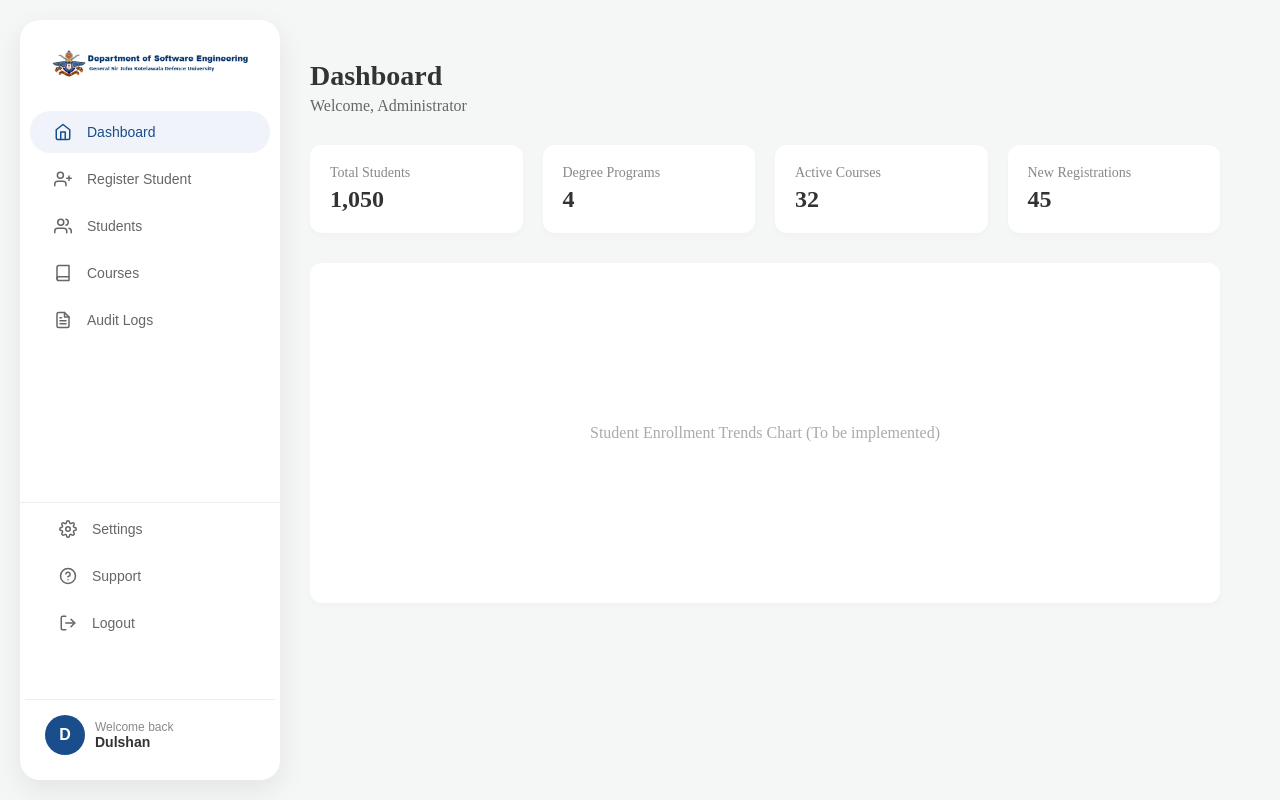
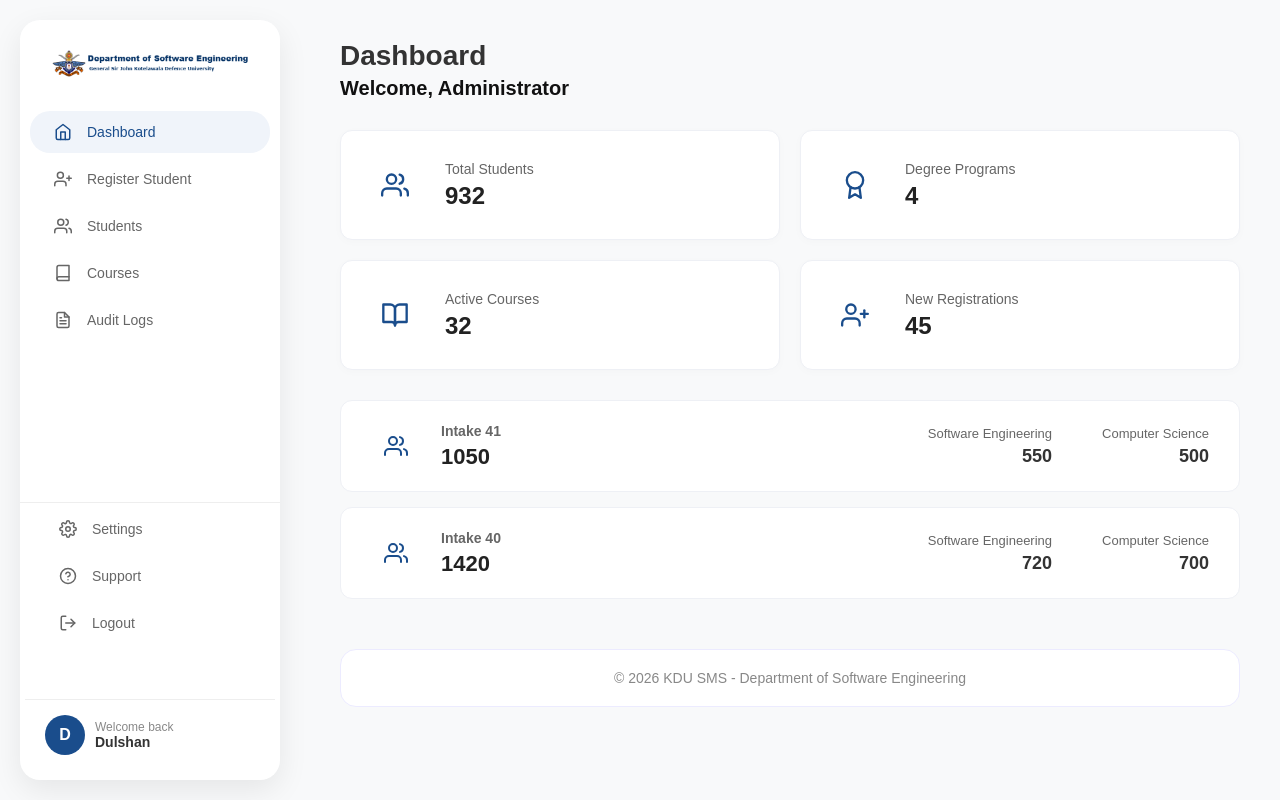
Before and after one commit to Dulshan-Rajeewa/Student_Management_System, a React (Create React App) app in the folder client/: page /dashboard in a window 1280 px wide. Built offline with nearby package versions, Linux system fonts and the light colour scheme.

Commit message:
feat(dashboard): add KPI icons, footer component and fix layout spacing

```diff
--- /dev/null
+++ b/client/src/components/Footer.js
@@ -0,0 +1,22 @@
+import React from 'react';
+
+const Footer = () => {
+  return (
+    <footer style={footerStyle}>
+      © 2026 KDU SMS - Department of Software Engineering
+    </footer>
+  );
+};
+
+const footerStyle = {
+  marginTop: '50px',
+  padding: '20px',
+  textAlign: 'center',
+  fontSize: '14px',
+  color: '#888',
+  background: '#ffffff',
+  borderRadius: '16px',
+  border: '1px solid #ecebff'
+};
+
+export default Footer;
--- a/client/src/pages/Dashboard.css
+++ b/client/src/pages/Dashboard.css
@@ -1,67 +1,146 @@
 .dashboard-layout {
   display: flex;
-  background-color: #f4f7f6;
-  min-height: 100vh;
+  height: 100vh;
+  overflow: hidden;
+  background-color: #f8f9fa; /* Slightly lighter background to match Figma */
+  font-family: 'Poppins', sans-serif;
 }
 
 .main-content {
-  margin-left: 250px; /* Pushes content right to make room for fixed sidebar */
-  padding: 60px;
-  width: 100%;
+  margin-left: 300px; /* Space for sidebar */
+  padding: 40px;
+  width: calc(100% - 250px); /* Strictly calculate width so it doesn't overflow */
+  overflow-y: auto;
+  height: 100vh;
+  box-sizing: border-box; /* Ensures padding is included in the height */
 }
 
+/* HEADER */
 .dashboard-header h1 {
+  font-size: 28px;
   margin: 0;
-  font-size: 28px;
   color: #333;
+  font-weight: 600;
 }
 
-.dashboard-header p {
-  color: #666;
-  font-size: 16px;
+.dashboard-header h2 {
   margin-top: 5px;
+  font-weight: 700;
+  font-size: 20px;
+  color: #111;
 }
 
-/* KPI Cards Grid */
+/* KPI GRID */
 .kpi-grid {
+  margin-top: 30px;
   display: grid;
-  grid-template-columns: repeat(4, 1fr);
+  grid-template-columns: repeat(2, 1fr);
   gap: 20px;
-  margin-top: 30px;
 }
 
 .kpi-card {
-  background: white;
-  padding: 20px;
+  background: #ffffff;
   border-radius: 12px;
-  box-shadow: 0 4px 6px rgba(0,0,0,0.02);
-  display: flex;
+  padding: 24px;
+  border: 1px solid #eef0f5;
+  box-shadow: 0 2px 10px rgba(0,0,0,0.02);
+  display: flex; /* Aligns icon and text side-by-side */
   align-items: center;
-  justify-content: space-between;
+  gap: 20px;
+  transition: 0.3s ease;
 }
 
-.kpi-info h3 {
-  margin: 0;
-  font-size: 14px;
-  color: #888;
-  font-weight: 500;
+.kpi-card:hover {
+  transform: translateY(-2px);
+  box-shadow: 0 5px 15px rgba(0,0,0,0.05);
 }
 
-.kpi-info h2 {
-  margin: 5px 0 0 0;
-  font-size: 24px;
-  color: #333;
-}
-
-.chart-placeholder {
-  margin-top: 30px;
-  background: white;
-  padding: 20px;
+/* KPI Icons & Colors */
+.kpi-icon {
+  color: #1a4d8c;
+  font-size: 28px;
+  width: 60px;
+  height: 60px;
   border-radius: 12px;
-  height: 300px;
   display: flex;
   align-items: center;
   justify-content: center;
-  color: #aaa;
-  box-shadow: 0 4px 6px rgba(0,0,0,0.02);
 }
+
+.kpi-text p {
+  font-size: 14px;
+  color: #666;
+  margin: 0;
+}
+
+.kpi-text h3 {
+  font-size: 24px;
+  margin: 5px 0 0 0;
+  color: #222;
+  font-weight: 700;
+}
+
+/* INTAKE SECTION */
+.intake-container {
+  margin-top: 30px;
+  display: flex;
+  flex-direction: column;
+  gap: 15px;
+}
+
+.intake-card {
+  background: #ffffff;
+  border-radius: 12px;
+  padding: 20px 30px;
+  border: 1px solid #eef0f5;
+  display: flex;
+  justify-content: space-between;
+  align-items: center;
+}
+
+.intake-left {
+  display: flex;
+  align-items: center;
+  gap: 20px;
+}
+
+.intake-icon {
+  font-size: 24px;
+  color: #1a4d8c;
+  width: 50px;
+  height: 50px;
+  border-radius: 50%;
+  display: flex;
+  align-items: center;
+  justify-content: center;
+}
+
+.intake-left h4 {
+  margin: 0;
+  font-size: 14px;
+  color: #666;
+}
+
+.intake-left h2 {
+  margin: 5px 0 0 0;
+  font-size: 22px;
+  color: #222;
+}
+
+.intake-right {
+  display: flex;
+  gap: 50px;
+  text-align: right;
+}
+
+.intake-right p {
+  margin: 0;
+  font-size: 13px;
+  color: #666;
+}
+
+.intake-right h3 {
+  margin: 5px 0 0 0;
+  font-size: 18px;
+  color: #333;
+}
--- a/client/src/pages/Dashboard.js
+++ b/client/src/pages/Dashboard.js
@@ -1,5 +1,7 @@
 import React, { useEffect } from 'react';
 import Sidebar from '../components/Sidebar';
+import Footer from '../components/Footer';
+import { FiUsers, FiAward, FiBookOpen, FiUserPlus } from 'react-icons/fi';
 import './Dashboard.css';
 
 const Dashboard = () => {
@@ -10,48 +12,95 @@ const Dashboard = () => {
 
   return (
     <div className="dashboard-layout">
-      {/* Insert the reusable Sidebar here */}
       <Sidebar />
 
-      {/* Main Right-Side Content */}
       <div className="main-content">
+        {/* Header */}
         <div className="dashboard-header">
           <h1>Dashboard</h1>
-          <p>Welcome, Administrator</p>
+          <h2>Welcome, Administrator</h2>
         </div>
 
-        {/* The 4 KPI Cards */}
+        {/* KPI SECTION (Matches Figma 2x2 Grid) */}
         <div className="kpi-grid">
           <div className="kpi-card">
-            <div className="kpi-info">
-              <h3>Total Students</h3>
-              <h2>1,050</h2>
+            <div className="kpi-icon"><FiUsers /></div>
+            <div className="kpi-text">
+              <p>Total Students</p>
+              <h3>932</h3>
             </div>
           </div>
+
           <div className="kpi-card">
-            <div className="kpi-info">
-              <h3>Degree Programs</h3>
-              <h2>4</h2>
+            <div className="kpi-icon"><FiAward /></div>
+            <div className="kpi-text">
+              <p>Degree Programs</p>
+              <h3>4</h3>
             </div>
           </div>
+
           <div className="kpi-card">
-            <div className="kpi-info">
-              <h3>Active Courses</h3>
-              <h2>32</h2>
+            <div className="kpi-icon"><FiBookOpen /></div>
+            <div className="kpi-text">
+              <p>Active Courses</p>
+              <h3>32</h3>
             </div>
           </div>
+
           <div className="kpi-card">
-            <div className="kpi-info">
-              <h3>New Registrations</h3>
-              <h2>45</h2>
+            <div className="kpi-icon"><FiUserPlus /></div>
+            <div className="kpi-text">
+              <p>New Registrations</p>
+              <h3>45</h3>
             </div>
           </div>
         </div>
 
-        {/* Chart Area */}
-        <div className="chart-placeholder">
-          <p>Student Enrollment Trends Chart (To be implemented)</p>
+        {/* INTAKE SUMMARY */}
+        <div className="intake-container">
+          <div className="intake-card">
+            <div className="intake-left">
+              <div className="intake-icon"><FiUsers /></div>
+              <div>
+                <h4>Intake 41</h4>
+                <h2>1050</h2>
+              </div>
+            </div>
+            <div className="intake-right">
+              <div>
+                <p>Software Engineering</p>
+                <h3>550</h3>
+              </div>
+              <div>
+                <p>Computer Science</p>
+                <h3>500</h3>
+              </div>
+            </div>
+          </div>
+
+          <div className="intake-card">
+            <div className="intake-left">
+              <div className="intake-icon"><FiUsers /></div>
+              <div>
+                <h4>Intake 40</h4>
+                <h2>1420</h2>
+              </div>
+            </div>
+            <div className="intake-right">
+              <div>
+                <p>Software Engineering</p>
+                <h3>720</h3>
+              </div>
+              <div>
+                <p>Computer Science</p>
+                <h3>700</h3>
+              </div>
+            </div>
+          </div>
         </div>
+
+        {/* Reusable Footer Component */}
+        <Footer />
       </div>
     </div>
   );
```
